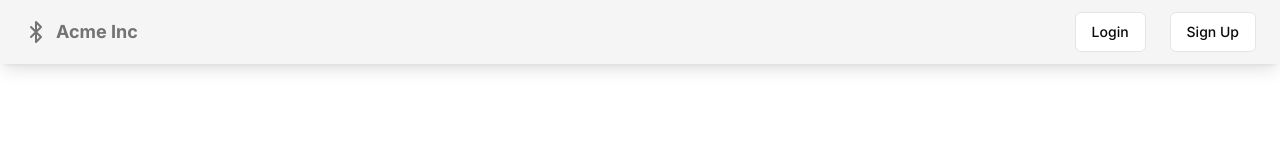
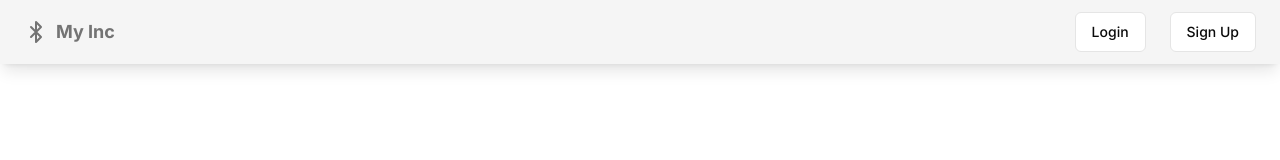
Before and after one commit to rtnAyush/ayush-new-project-lbu5ag17o, a Next.js app: page / in a window 1280 px wide. Shown: the top 160 px of the page. Built offline with nearby package versions, Linux system fonts and the light colour scheme.

Commit message:
updates navbar

```diff
--- a/src/components/NavBar.tsx
+++ b/src/components/NavBar.tsx
@@ -24,7 +24,7 @@ const NavBar = () => {
       <div className="container mx-auto flex items-center justify-start px-4 md:px-6">
         <Link href="#" className="flex items-center mr-8" prefetch={false}>
           <BluetoothIcon className="h-6 w-6 text-muted-foreground" />
-          <span className="ml-2 text-lg font-bold text-muted-foreground">Acme Inc</span>
+          <span className="ml-2 text-lg font-bold text-muted-foreground">My Inc</span>
         </Link>
         {isClient && (
           <>
```
